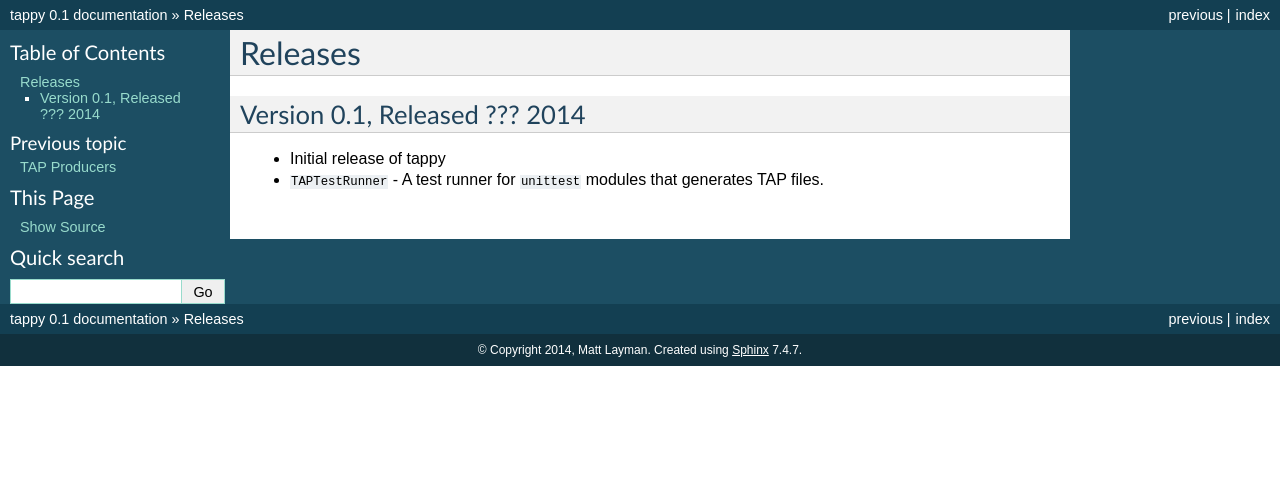
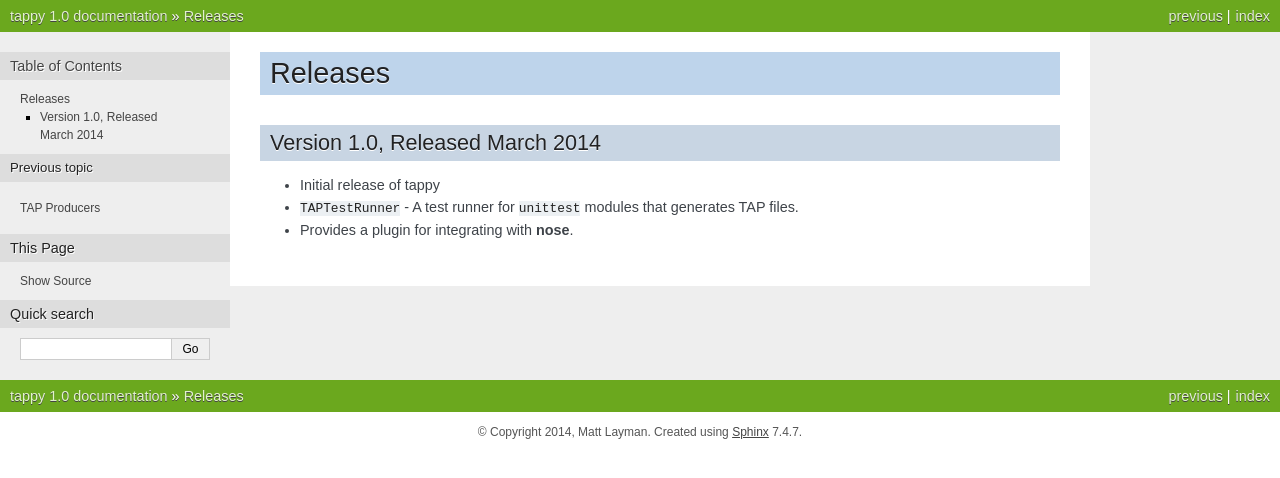
Before and after one commit to python-tap/tappy, a Sphinx documentation site: the page built from docs/releases.rst, in a window 1280 px wide. Shown: the top 478 px of the page. Built offline with Sphinx 7.4.7, drawn with Linux system fonts in a browser that asks for light colours.

```diff
--- a/docs/conf.py
+++ b/docs/conf.py
@@ -103,7 +103,7 @@ pygments_style = 'sphinx'
 
 # The theme to use for HTML and HTML Help pages.  See the documentation for
 # a list of builtin themes.
-html_theme = 'default'
+html_theme = 'nature'
 
 # Theme options are theme-specific and customize the look and feel of a theme
 # further.  For a list of options available for each theme, see the
--- a/docs/releases.rst
+++ b/docs/releases.rst
@@ -1,9 +1,10 @@
 Releases
 ========
 
-Version 0.1, Released ??? 2014
+Version 1.0, Released March 2014
 ------------------------------
 
 * Initial release of tappy
 * ``TAPTestRunner`` - A test runner for ``unittest`` modules that generates
   TAP files.
+* Provides a plugin for integrating with **nose**.
--- a/setup.py
+++ b/setup.py
@@ -8,7 +8,7 @@ Follow tappy development on `GitHub
 from setuptools import find_packages, setup
 import sys
 
-__version__ = '0.1'
+__version__ = '1.0'
 
 # The docs import setup.py for the version so only call setup when not behaving
 # as a module.
```
Also changed, not shown: docs/producers.rst (+37 -2 lines).
